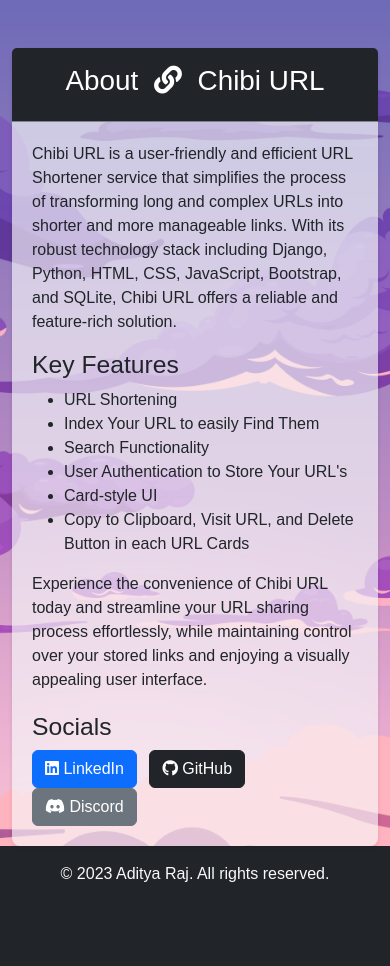
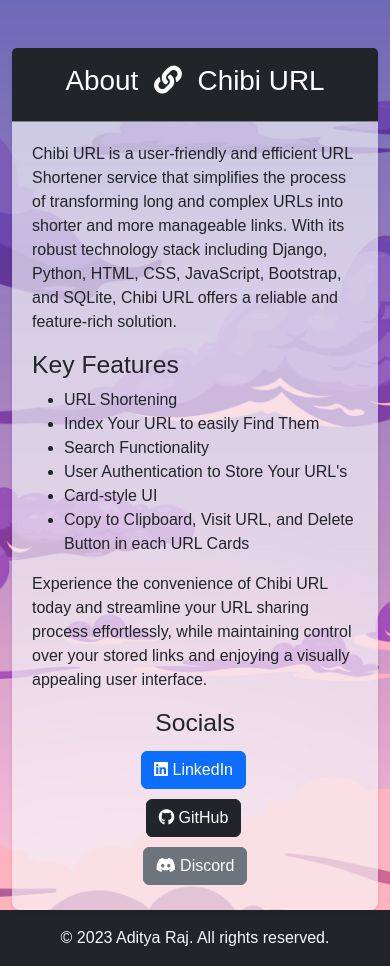
Before and after one commit to EGhost98/Chibi_URL, a Django app: page /a/about in a window 390 px wide. Shown: the part 72-1038 px from the top of the page. Before the commit the page ends 954 px from the top, so only its background shows below. Run offline with Django 4.2, Linux system fonts and the light colour scheme.

Commit message:
minor changes

```diff
--- a/tinyurl/templates/tinyurl/abt.html
+++ b/tinyurl/templates/tinyurl/abt.html
@@ -1,5 +1,4 @@
-{% extends "tinyurl/base.html" %}
-{% block body %}
+{% extends "tinyurl/base.html" %} {% block body %}
 <div class="container mt-5">
     <div class="card">
         <div class="card-header text-center py-3 bg-dark text-white">
@@ -11,32 +10,23 @@
                 that simplifies the process of transforming long and complex
                 URLs into shorter and more manageable links. With its robust
                 technology stack including Django, Python, HTML, CSS,
-                JavaScript, Bootstrap, and SQLite, Chibi URL offers a
-                reliable and feature-rich solution.
+                JavaScript, Bootstrap, and SQLite, Chibi URL offers a reliable
+                and feature-rich solution.
             </p>
 
             <h2>Key Features</h2>
             <ul>
+                <li>URL Shortening</li>
+                <li>Index Your URL to easily Find Them</li>
+                <li>Search Functionality</li>
+                <li>User Authentication to Store Your URL's</li>
+                {% comment %}
+                <li>Secure Storage with PostgreSQL</li>
+                {% endcomment %}
+                <li>Card-style UI</li>
                 <li>
-                    URL Shortening
-                </li>
-                <li>
-                    Index Your URL to easily Find Them
-                </li>
-                <li>
-                    Search Functionality
-                </li>
-                <li>
-                    User Authentication to Store Your URL's
-                </li>
-                {% comment %} <li>
-                    Secure Storage with PostgreSQL
-                </li> {% endcomment %}
-                <li>
-                    Card-style UI
-                </li>
-                <li>
-                    Copy to Clipboard, Visit URL, and Delete Button in each URL Cards
+                    Copy to Clipboard, Visit URL, and Delete Button in each URL
+                    Cards
                 </li>
             </ul>
             <p>
@@ -47,17 +37,27 @@
             </p>
             <div class="social-buttons">
                 <h2>Socials</h2>
-                <a href="https://www.linkedin.com/in/aditya-raj-singh-chauhan-6b2b91217/" class="btn btn-primary me-2">
+                <div class="button-container">
+                    <a
+                        href="https://www.linkedin.com/in/aditya-raj-singh-chauhan-6b2b91217/"
+                        class="btn btn-primary me-2"
+                    >
                         <i class="fab fa-linkedin"></i> LinkedIn
                     </a>
-                <a href="https://github.com/EGhost98" class="btn btn-dark me-2">
+                    <a
+                        href="https://github.com/EGhost98"
+                        class="btn btn-dark me-2"
+                    >
                         <i class="fab fa-github"></i> GitHub
                     </a>
-                <a href="https://discord.com/users/476977578352050181" class="btn btn-secondary">
+                    <a
+                        href="https://discord.com/users/476977578352050181"
+                        class="btn btn-secondary"
+                    >
                         <i class="fab fa-discord"></i> Discord
                     </a>
                 </div>
-
+            </div>
         </div>
     </div>
 </div>
@@ -110,11 +110,26 @@
     }
 
     .social-buttons {
-        margin-top: 20px;
+        display: flex;
+        flex-direction: column;
+        align-items: center;
+        text-align: center;
     }
 
-    .social-buttons .btn {
-        margin-right: 10px;
+    .button-container {
+        display: flex;
+        justify-content: space-evenly;
+    }
+
+    .btn {
+        margin: 5px;
+    }
+
+    @media screen and (max-width: 767px) {
+        .button-container {
+            flex-direction: column;
+            align-items: center;
+        }
     }
 </style>
 {% endblock body %}
```
Lines whose indentation alone changed are shown as unchanged.
